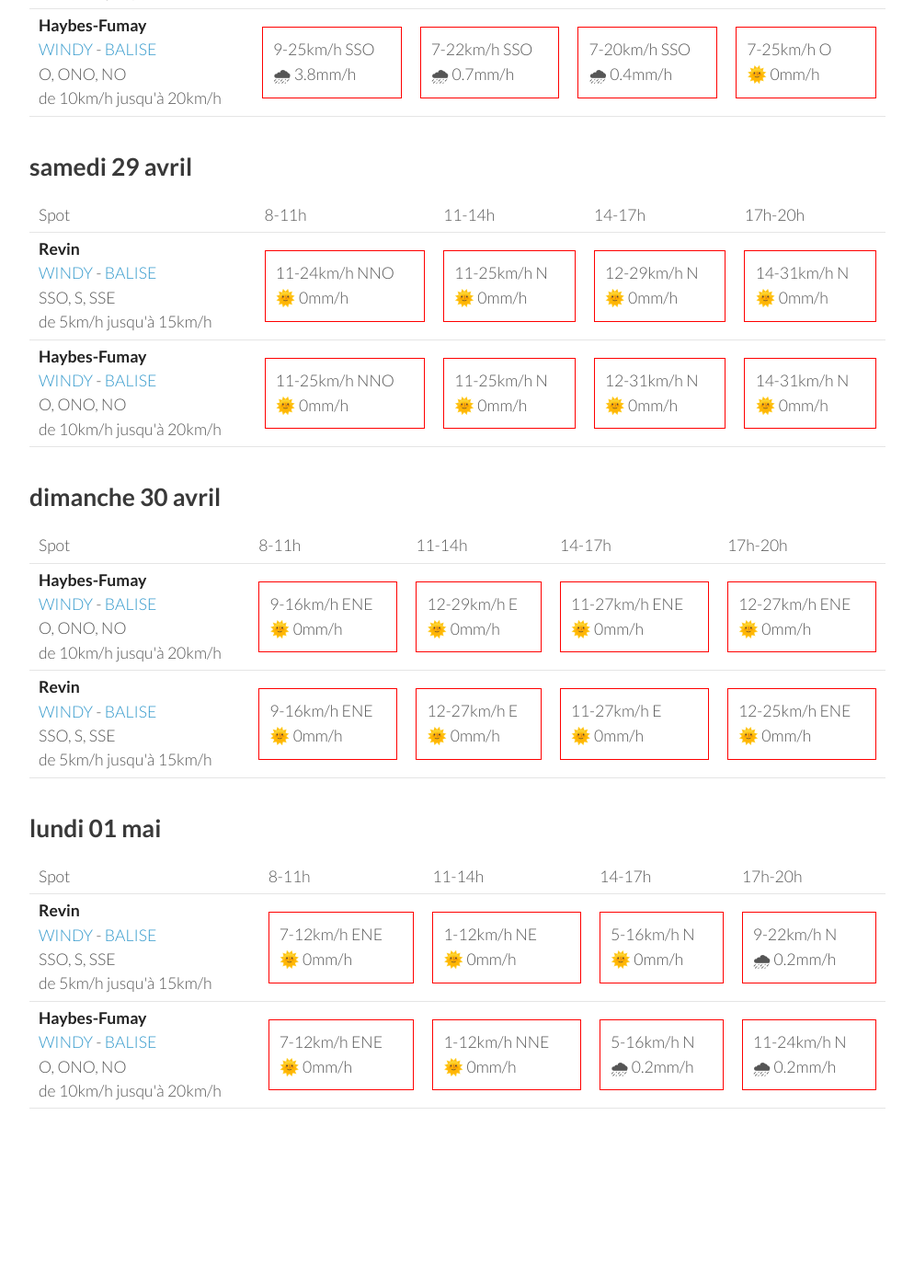
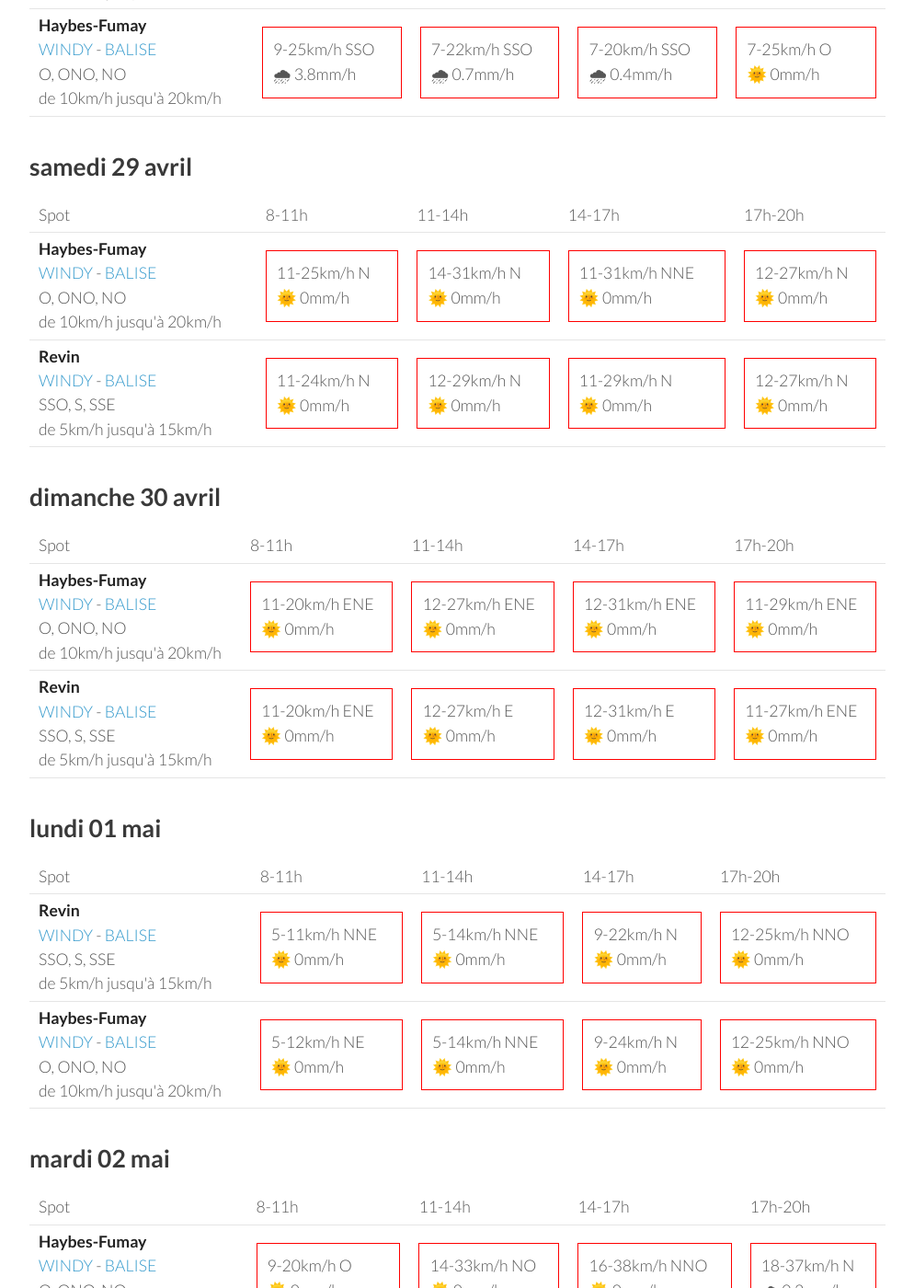
Before and after one commit to parapente-dans-le-nord/parapente-dans-le-nord.github.io, a Jekyll site: the page built from ardennes.markdown, in a window 1280 px wide and 1400 px high, scrolled down 833 px. Shown: the whole window at 92% size, without its empty margins (26-1020 px from the left). Built offline with Jekyll 4.4.1, drawn with Linux system fonts in a browser that asks for light colours; before the commit the page ends 2166 px from its top, so only the background shows below that; some of the changed text lies outside the part shown.

Commit message:
update index.markdown

```diff
--- a/ardennes.markdown
+++ b/ardennes.markdown
@@ -94,22 +94,22 @@ page mise à jour le jeudi 27 avril 06:10
       <td>17h-20h</td>
     </tr>
 <tr>
-        <td><strong>Revin</strong><br><a href="https://windy.com/49.948/4.625?49.543,4.625,8">WINDY</a> - <span class=""><a href="http://www.balisemeteo.com/balise.php?idBalise=5019">BALISE</a> </span><br> <span class="vent-favorable">SSO, S, SSE</span><br><span class="force-vent">de 5km/h jusqu'à 15km/h</span> </td>
+        <td><strong>Haybes-Fumay</strong><br><a href="https://windy.com/49.998/4.715?49.913,4.738,10">WINDY</a> - <span class=""><a href="http://www.balisemeteo.com/balise.php?idBalise=104">BALISE</a> </span><br> <span class="vent-favorable">O, ONO, NO</span><br><span class="force-vent">de 10km/h jusqu'à 20km/h</span> </td>
 
-            <td><div class="not-flyable"><p>11-24km/h NNO</p><p>🌞 0mm/h</p></div></td>
             <td><div class="not-flyable"><p>11-25km/h N</p><p>🌞 0mm/h</p></div></td>
-            <td><div class="not-flyable"><p>12-29km/h N</p><p>🌞 0mm/h</p></div></td>
             <td><div class="not-flyable"><p>14-31km/h N</p><p>🌞 0mm/h</p></div></td>
+            <td><div class="not-flyable"><p>11-31km/h NNE</p><p>🌞 0mm/h</p></div></td>
+            <td><div class="not-flyable"><p>12-27km/h N</p><p>🌞 0mm/h</p></div></td>
 
 
     </tr>
 <tr>
-        <td><strong>Haybes-Fumay</strong><br><a href="https://windy.com/49.998/4.715?49.913,4.738,10">WINDY</a> - <span class=""><a href="http://www.balisemeteo.com/balise.php?idBalise=104">BALISE</a> </span><br> <span class="vent-favorable">O, ONO, NO</span><br><span class="force-vent">de 10km/h jusqu'à 20km/h</span> </td>
+        <td><strong>Revin</strong><br><a href="https://windy.com/49.948/4.625?49.543,4.625,8">WINDY</a> - <span class=""><a href="http://www.balisemeteo.com/balise.php?idBalise=5019">BALISE</a> </span><br> <span class="vent-favorable">SSO, S, SSE</span><br><span class="force-vent">de 5km/h jusqu'à 15km/h</span> </td>
 
-            <td><div class="not-flyable"><p>11-25km/h NNO</p><p>🌞 0mm/h</p></div></td>
-            <td><div class="not-flyable"><p>11-25km/h N</p><p>🌞 0mm/h</p></div></td>
-            <td><div class="not-flyable"><p>12-31km/h N</p><p>🌞 0mm/h</p></div></td>
-            <td><div class="not-flyable"><p>14-31km/h N</p><p>🌞 0mm/h</p></div></td>
+            <td><div class="not-flyable"><p>11-24km/h N</p><p>🌞 0mm/h</p></div></td>
+            <td><div class="not-flyable"><p>12-29km/h N</p><p>🌞 0mm/h</p></div></td>
+            <td><div class="not-flyable"><p>11-29km/h N</p><p>🌞 0mm/h</p></div></td>
+            <td><div class="not-flyable"><p>12-27km/h N</p><p>🌞 0mm/h</p></div></td>
 
 
     </tr>
@@ -132,20 +132,20 @@ page mise à jour le jeudi 27 avril 06:10
 <tr>
         <td><strong>Haybes-Fumay</strong><br><a href="https://windy.com/49.998/4.715?49.913,4.738,10">WINDY</a> - <span class=""><a href="http://www.balisemeteo.com/balise.php?idBalise=104">BALISE</a> </span><br> <span class="vent-favorable">O, ONO, NO</span><br><span class="force-vent">de 10km/h jusqu'à 20km/h</span> </td>
 
-            <td><div class="not-flyable"><p>9-16km/h ENE</p><p>🌞 0mm/h</p></div></td>
-            <td><div class="not-flyable"><p>12-29km/h E</p><p>🌞 0mm/h</p></div></td>
-            <td><div class="not-flyable"><p>11-27km/h ENE</p><p>🌞 0mm/h</p></div></td>
+            <td><div class="not-flyable"><p>11-20km/h ENE</p><p>🌞 0mm/h</p></div></td>
             <td><div class="not-flyable"><p>12-27km/h ENE</p><p>🌞 0mm/h</p></div></td>
+            <td><div class="not-flyable"><p>12-31km/h ENE</p><p>🌞 0mm/h</p></div></td>
+            <td><div class="not-flyable"><p>11-29km/h ENE</p><p>🌞 0mm/h</p></div></td>
 
 
     </tr>
 <tr>
         <td><strong>Revin</strong><br><a href="https://windy.com/49.948/4.625?49.543,4.625,8">WINDY</a> - <span class=""><a href="http://www.balisemeteo.com/balise.php?idBalise=5019">BALISE</a> </span><br> <span class="vent-favorable">SSO, S, SSE</span><br><span class="force-vent">de 5km/h jusqu'à 15km/h</span> </td>
 
-            <td><div class="not-flyable"><p>9-16km/h ENE</p><p>🌞 0mm/h</p></div></td>
+            <td><div class="not-flyable"><p>11-20km/h ENE</p><p>🌞 0mm/h</p></div></td>
             <td><div class="not-flyable"><p>12-27km/h E</p><p>🌞 0mm/h</p></div></td>
-            <td><div class="not-flyable"><p>11-27km/h E</p><p>🌞 0mm/h</p></div></td>
-            <td><div class="not-flyable"><p>12-25km/h ENE</p><p>🌞 0mm/h</p></div></td>
+            <td><div class="not-flyable"><p>12-31km/h E</p><p>🌞 0mm/h</p></div></td>
+            <td><div class="not-flyable"><p>11-27km/h ENE</p><p>🌞 0mm/h</p></div></td>
 
 
     </tr>
@@ -168,20 +168,20 @@ page mise à jour le jeudi 27 avril 06:10
 <tr>
         <td><strong>Revin</strong><br><a href="https://windy.com/49.948/4.625?49.543,4.625,8">WINDY</a> - <span class=""><a href="http://www.balisemeteo.com/balise.php?idBalise=5019">BALISE</a> </span><br> <span class="vent-favorable">SSO, S, SSE</span><br><span class="force-vent">de 5km/h jusqu'à 15km/h</span> </td>
 
-            <td><div class="not-flyable"><p>7-12km/h ENE</p><p>🌞 0mm/h</p></div></td>
-            <td><div class="not-flyable"><p>1-12km/h NE</p><p>🌞 0mm/h</p></div></td>
-            <td><div class="not-flyable"><p>5-16km/h N</p><p>🌞 0mm/h</p></div></td>
-            <td><div class="not-flyable"><p>9-22km/h N</p><p>🌧 0.2mm/h</p></div></td>
+            <td><div class="not-flyable"><p>5-11km/h NNE</p><p>🌞 0mm/h</p></div></td>
+            <td><div class="not-flyable"><p>5-14km/h NNE</p><p>🌞 0mm/h</p></div></td>
+            <td><div class="not-flyable"><p>9-22km/h N</p><p>🌞 0mm/h</p></div></td>
+            <td><div class="not-flyable"><p>12-25km/h NNO</p><p>🌞 0mm/h</p></div></td>
 
 
     </tr>
 <tr>
         <td><strong>Haybes-Fumay</strong><br><a href="https://windy.com/49.998/4.715?49.913,4.738,10">WINDY</a> - <span class=""><a href="http://www.balisemeteo.com/balise.php?idBalise=104">BALISE</a> </span><br> <span class="vent-favorable">O, ONO, NO</span><br><span class="force-vent">de 10km/h jusqu'à 20km/h</span> </td>
 
-            <td><div class="not-flyable"><p>7-12km/h ENE</p><p>🌞 0mm/h</p></div></td>
-            <td><div class="not-flyable"><p>1-12km/h NNE</p><p>🌞 0mm/h</p></div></td>
-            <td><div class="not-flyable"><p>5-16km/h N</p><p>🌧 0.2mm/h</p></div></td>
-            <td><div class="not-flyable"><p>11-24km/h N</p><p>🌧 0.2mm/h</p></div></td>
+            <td><div class="not-flyable"><p>5-12km/h NE</p><p>🌞 0mm/h</p></div></td>
+            <td><div class="not-flyable"><p>5-14km/h NNE</p><p>🌞 0mm/h</p></div></td>
+            <td><div class="not-flyable"><p>9-24km/h N</p><p>🌞 0mm/h</p></div></td>
+            <td><div class="not-flyable"><p>12-25km/h NNO</p><p>🌞 0mm/h</p></div></td>
 
 
     </tr>
@@ -189,3 +189,39 @@ page mise à jour le jeudi 27 avril 06:10
 </tbody>
 </table>
 {:/}
+## mardi 02 mai
+
+{::nomarkdown}
+<table>
+  <tbody>
+    <tr>
+      <td>Spot</td>
+      <td>8-11h</td>
+      <td>11-14h</td>
+      <td>14-17h</td>
+      <td>17h-20h</td>
+    </tr>
+<tr>
+        <td><strong>Haybes-Fumay</strong><br><a href="https://windy.com/49.998/4.715?49.913,4.738,10">WINDY</a> - <span class=""><a href="http://www.balisemeteo.com/balise.php?idBalise=104">BALISE</a> </span><br> <span class="vent-favorable">O, ONO, NO</span><br><span class="force-vent">de 10km/h jusqu'à 20km/h</span> </td>
+
+            <td><div class="not-flyable"><p>9-20km/h O</p><p>🌞 0mm/h</p></div></td>
+            <td><div class="not-flyable"><p>14-33km/h NO</p><p>🌞 0mm/h</p></div></td>
+            <td><div class="not-flyable"><p>16-38km/h NNO</p><p>🌞 0mm/h</p></div></td>
+            <td><div class="not-flyable"><p>18-37km/h N</p><p>🌧 0.2mm/h</p></div></td>
+
+
+    </tr>
+<tr>
+        <td><strong>Revin</strong><br><a href="https://windy.com/49.948/4.625?49.543,4.625,8">WINDY</a> - <span class=""><a href="http://www.balisemeteo.com/balise.php?idBalise=5019">BALISE</a> </span><br> <span class="vent-favorable">SSO, S, SSE</span><br><span class="force-vent">de 5km/h jusqu'à 15km/h</span> </td>
+
+            <td><div class="not-flyable"><p>9-18km/h ONO</p><p>🌞 0mm/h</p></div></td>
+            <td><div class="not-flyable"><p>14-31km/h NO</p><p>🌞 0mm/h</p></div></td>
+            <td><div class="not-flyable"><p>16-38km/h NNO</p><p>🌞 0mm/h</p></div></td>
+            <td><div class="not-flyable"><p>16-37km/h N</p><p>🌞 0mm/h</p></div></td>
+
+
+    </tr>
+
+</tbody>
+</table>
+{:/}
```
Also changed, not shown: other parts of ardennes.markdown (+1 -1 lines).
